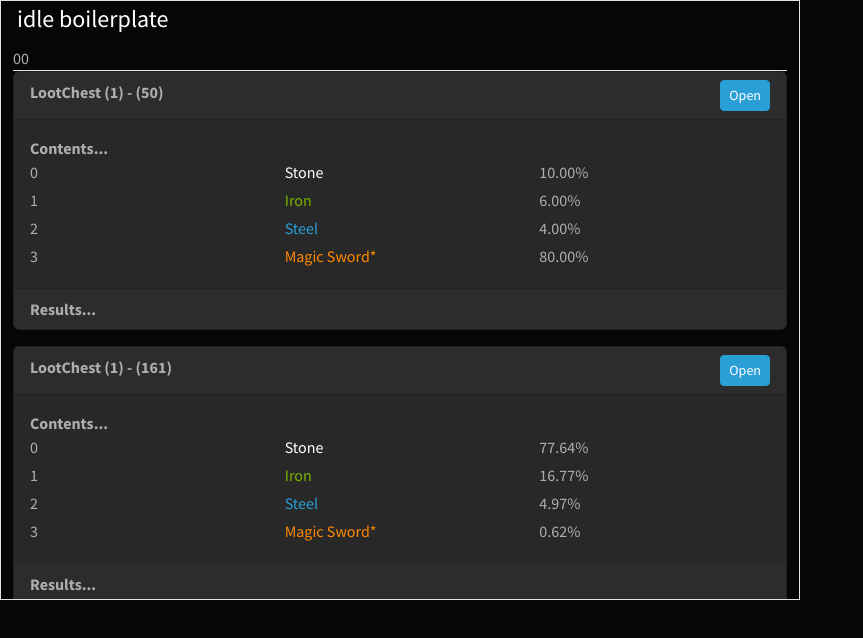
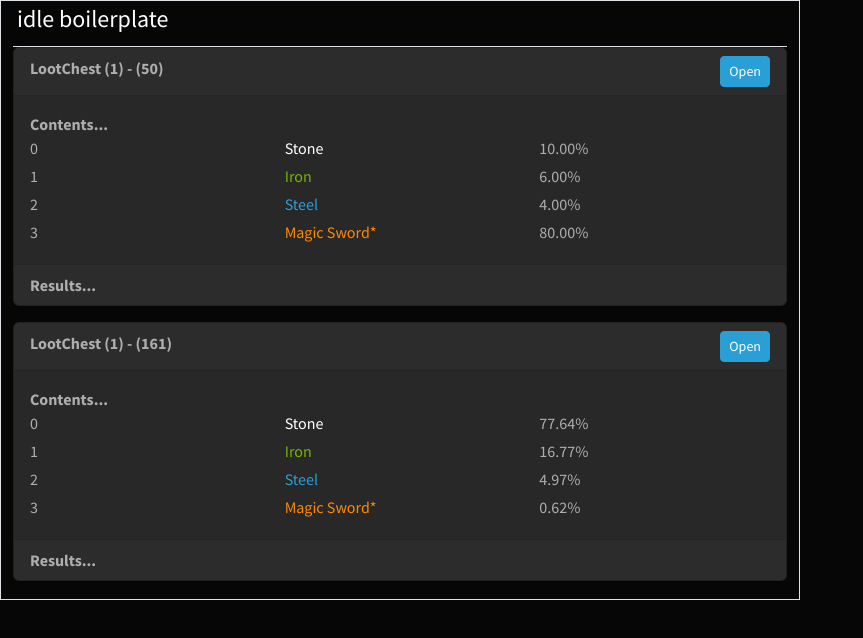
Before and after one commit to SlybootsStudio/characters, a Vue app: page / in a window 1280 px wide. Shown: the top 638 px of the page, without its empty margins (0-863 px from the left). Built offline with nearby package versions, Linux system fonts and the light colour scheme.

Commit message:
Committing

```diff
--- a/package.json
+++ b/package.json
@@ -1,5 +1,5 @@
 {
-  "name": "idle",
+  "name": "puppies-idle-clicker",
   "version": "1.0.0",
   "description": "vue3 bootstrap5 boilerplate",
   "license": "Unlicense",
--- a/src/components/layout/TheHeader.vue
+++ b/src/components/layout/TheHeader.vue
@@ -1,7 +1,6 @@
 <template>
   <div class="div justify-content-between border-bottom">
     <div class="h5 p-1">{{ title }}</div>
-    <div class="">00</div>
   </div>
 </template>
 
```
Also changed, not shown: 1 other file (tests, documents, lock files or other folders).
